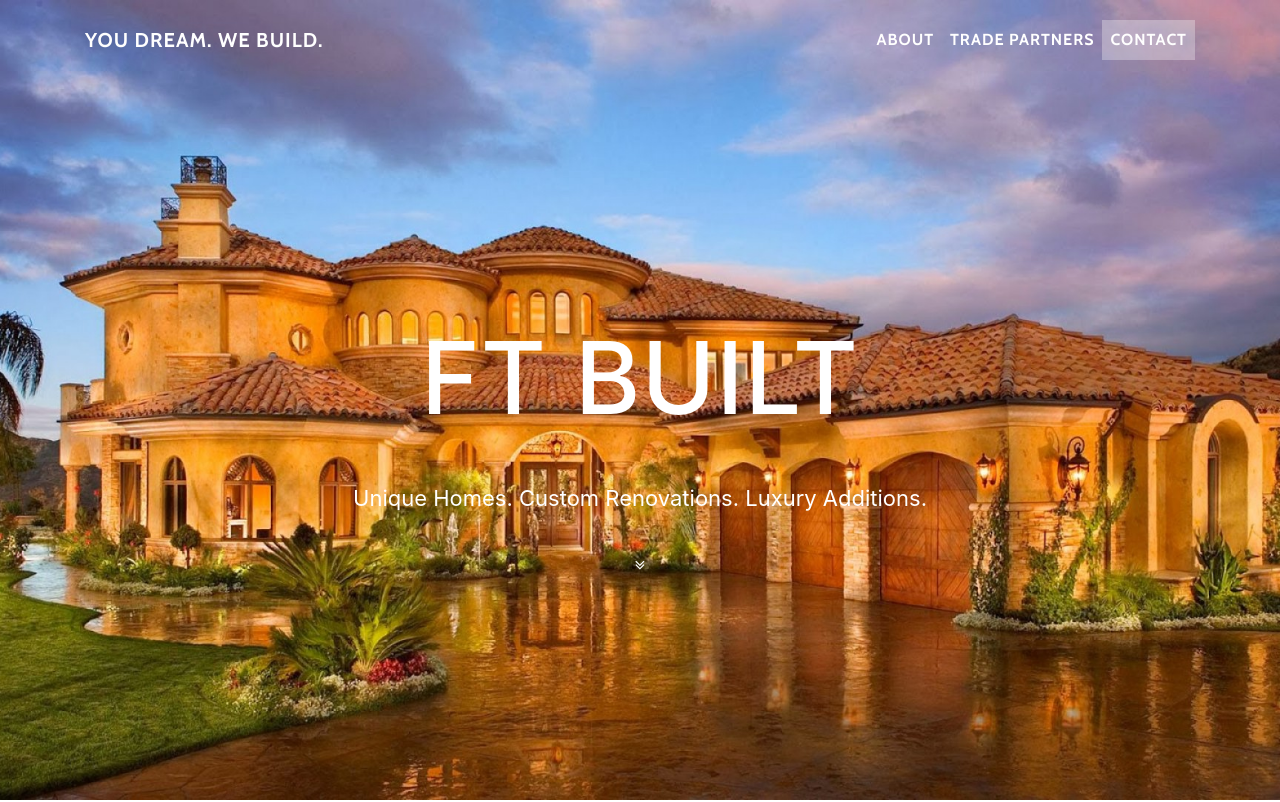
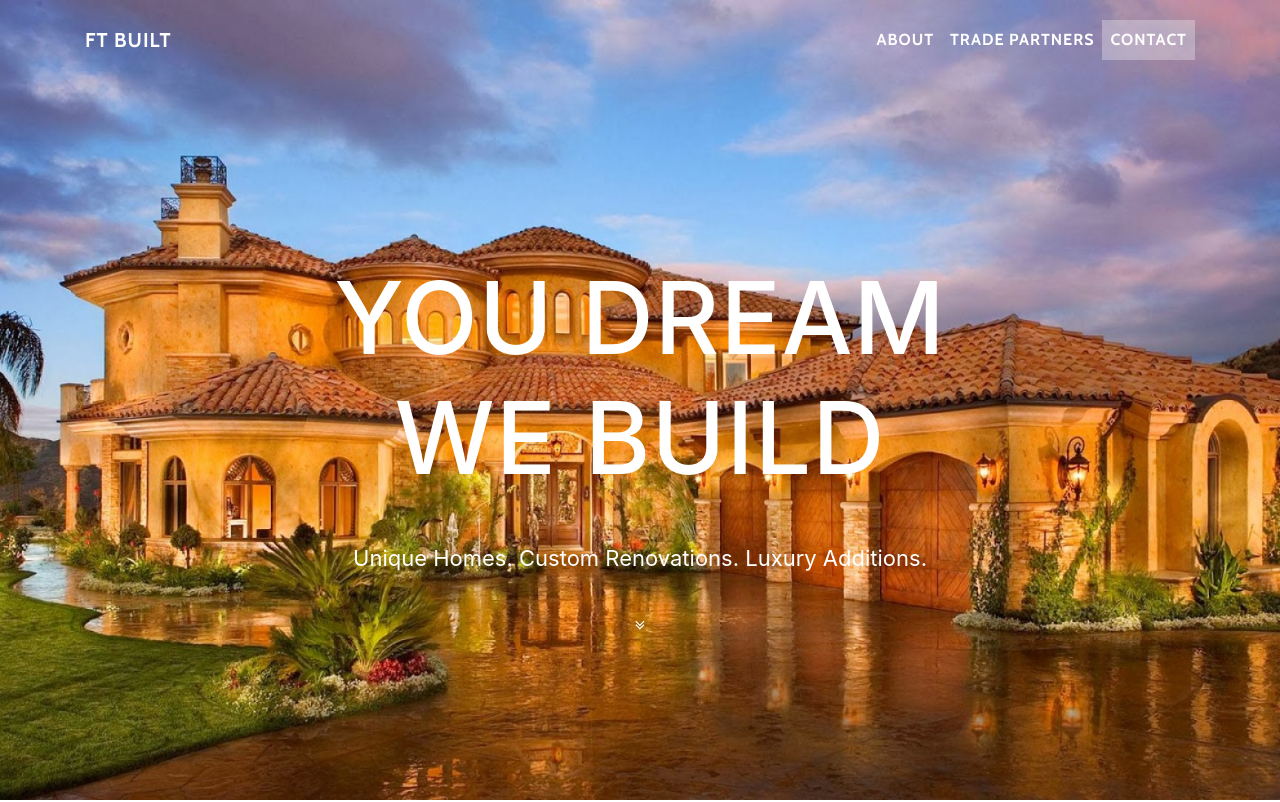
Before and after one commit to ftbuilt/ftbuilt, a website with bundled scripts: page index.html in a window 1280 px wide. Shown: the top 802 px of the page. Built offline with nearby package versions, Linux system fonts and the light colour scheme.

Commit message:
Update index.html

```diff
--- a/index.html
+++ b/index.html
@@ -28,7 +28,7 @@
     <!-- Navigation -->
     <nav class="navbar navbar-expand-lg navbar-light fixed-top" id="mainNav">
       <div class="container">
-        <a class="navbar-brand js-scroll-trigger" href="#page-top">You Dream. We Build.</a>
+        <a class="navbar-brand js-scroll-trigger" href="#page-top">FT Built</a>
         <button class="navbar-toggler navbar-toggler-right" type="button" data-toggle="collapse" data-target="#navbarResponsive" aria-controls="navbarResponsive" aria-expanded="false" aria-label="Toggle navigation">
           Menu
           <i class="fa fa-bars"></i>
@@ -55,8 +55,8 @@
         <div class="container">
           <div class="row">
             <div class="col-lg-8 mx-auto">
-              <h1 class="brand-heading"><br>FT Built
-                <br></h1>
+              <h1 class="brand-heading"><br>You Dream
+                <br>We Build</h1>
 
               <p class="intro-text"><br>Unique Homes. Custom Renovations. Luxury Additions.</p>
               <a href="#about" class="btn btn-circle js-scroll-trigger">
```
